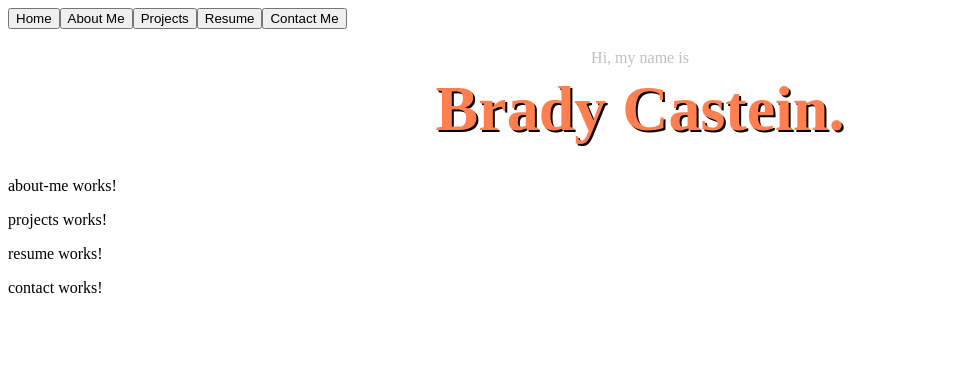
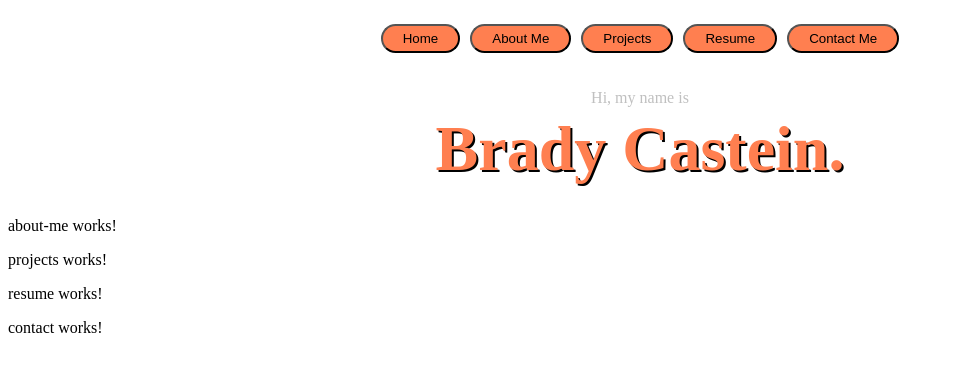
Before and after one commit to brady-castein/Portfolio, an Angular app: page / in a window 1280 px wide. Shown: the top 372 px of the page, without its empty margins (0-954 px from the left). Built offline with nearby package versions, Linux system fonts and the light colour scheme.

Commit message:
App Content / Styling

```diff
--- a/src/app/app.css
+++ b/src/app/app.css
@@ -0,0 +1,12 @@
+.navbar{
+  padding: 1rem;
+  text-align: center;
+}
+
+.navbar button {
+  padding: 5px 20px;
+  margin: 0 5px;
+  border-radius: 15px;
+  background-color: coral;
+  cursor: pointer;
+}
--- a/src/app/app.html
+++ b/src/app/app.html
@@ -9,9 +9,11 @@
 </header>
 
 <main>
+  <div class="app-content">
   <section id="home" data-aos="fade-up"><app-home/></section>
   <section id="about" data-aos="fade-up"><app-about-me/></section>
   <section id="projects" data-aos="fade-up"><app-projects/></section>
   <section id="resume" data-aos="fade-up"><app-resume/></section>
   <section id="contact" data-aos="fade-up"><app-contact/></section>
+  </div>
 </main>
```
